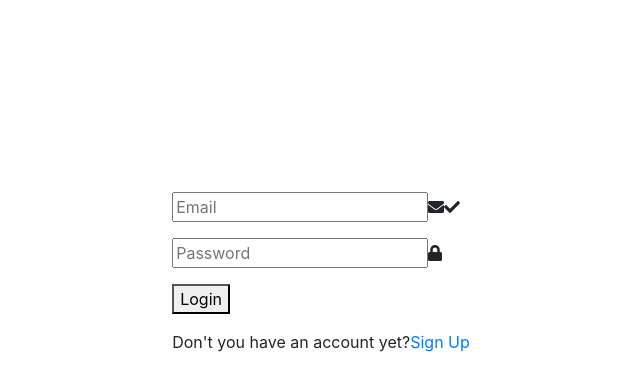
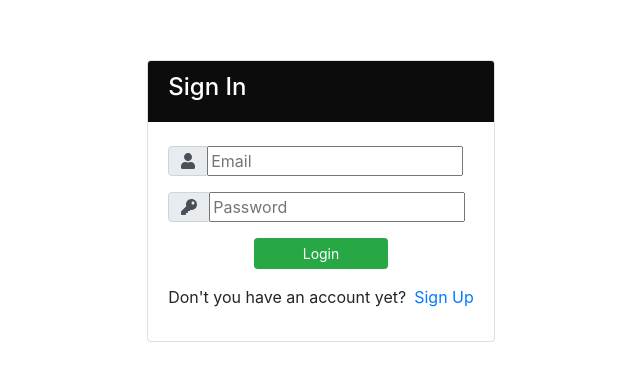
Before and after one commit to NickyWisenov/geo-location, a React (Create React App) app: page /login in a window 1280 px wide. Shown: the part 119-510 px from the top of the page, without its empty margins (319-959 px from the left). Built offline with nearby package versions, Linux system fonts and the light colour scheme.

Commit message:
update jts

```diff
--- a/src/container/layout/DefaultHeader/DefaultHeader.js
+++ b/src/container/layout/DefaultHeader/DefaultHeader.js
@@ -4,19 +4,24 @@ import './DefaultHeader.scss';
 import logo from '../../../assets/imgs/logo.svg';
 
 const DefaultHeader = () => {
+  const logo = '/logo192.png'
   return (
-    <div className="navbar navbar-expand navbar-dark bg-dark static-top">
+    <div className="navbar navbar-expand navbar-dark bg-dark static-top d-flex justify-content-between">
+      <div>
+        <button className="btn btn-link btn-sm text-white order-1 order-sm-0" id="sidebarToggle" href="#">
+          <i className="fas fa-bars"></i>
+        </button>
+        <div className="navbar-brand mr-1" href="index.html">
+          <img src={logo} alt="Logo img" className="logo" style={{ width: '30px' }} />
+        </div>
+      </div>
+      <div>
+        <Link to="/logout" className="form-inline my-2 my-lg-0 float-right" style={{ color: 'white', 'font-weight': '500' }}>
+          Logout
+        </Link>
+      </div>
 
-      <button className="btn btn-link btn-sm text-white order-1 order-sm-0" id="sidebarToggle" href="#">
-        <i className="fas fa-bars"></i>
-      </button>
-      <div className="navbar-brand mr-1" href="index.html"><img src={logo} alt="Logo img" className="logo" /></div>
-
-      <Link to="/singIn" className="form-inline my-2 my-lg-0">
-        Sign In
-      </Link>
-
-    </div>
+    </div >
   )
 }
 
--- a/src/container/layout/DefaultMain/DefaultMain.js
+++ b/src/container/layout/DefaultMain/DefaultMain.js
@@ -4,7 +4,10 @@ import DefaultMainSidebar from '../DefaultMainSidebar/DefaultMainSidebar';
 import DefaultMainContent from '../DefaultMainContent/DefaultMainContent';
 
 const DefaultMain = (props) => {
-  return(
+  return (
+    <React.Fragment>
+      <nav>
+      </nav>
       <div className="default-main columns">
         <div className="side-bar column is-3">
           <DefaultMainSidebar />
@@ -16,6 +19,7 @@ const DefaultMain = (props) => {
           </DefaultMainContent>
         </div>
       </div>
+    </React.Fragment>
   )
 }
 
--- a/src/container/pages/LoginPage/LoginPage.js
+++ b/src/container/pages/LoginPage/LoginPage.js
@@ -29,10 +29,17 @@ const LoginPage = () => {
     )
   }
   return (
-    <div className="page__login">
-      <div className="box">
-        <div className="field">
-          <p className="control has-icons-left has-icons-right">
+    <div className="page__login container">
+      <div className="d-flex justify-content-center h-100 ">
+        <div className="card">
+          <div className="card-header">
+            <h4>Sign In</h4>
+          </div>
+          <div className="card-body pt-4 pb-0">
+            <div className="input-group form-group">
+              <div className="input-group-prepend">
+                <span className="input-group-text"><i className="fas fa-user"></i></span>
+              </div>
               <input
                 className="input"
                 type="email"
@@ -40,16 +47,12 @@ const LoginPage = () => {
                 value={email}
                 onChange={e => setEmail(e.target.value)}
               />
-            <span className="icon is-small is-left">
-              <i className="fas fa-envelope"></i>
-            </span>
-            <span className="icon is-small is-right">
-              <i className="fas fa-check"></i>
-            </span>
-          </p>
+
             </div>
-        <div className="field">
-          <p className="control has-icons-left">
+            <div className="input-group form-group">
+              <div className="input-group-prepend">
+                <span className="input-group-text"><i className="fas fa-key"></i></span>
+              </div>
               <input
                 className="input"
                 type="password"
@@ -57,26 +60,23 @@ const LoginPage = () => {
                 value={password}
                 onChange={e => setPassword(e.target.value)}
               />
-            <span className="icon is-small is-left">
-              <i className="fas fa-lock"></i>
-            </span>
-          </p>
+
             </div>
-        <div className="field">
-          <p className="control">
-            <button className="button is-success" onClick={handleSubmit}>
+            <div className="form-group text-center">
+              <button className="btn btn-success btn-sm px-5 " onClick={handleSubmit}>
                 Login
             </button>
+            </div>
+            <div className="input-group form-group">
+              <p className="pr-2">
+                Don't you have an account yet?
               </p>
-        </div>
-        <div className="field">
-          <p className="control">
-            Don't you have an account yet?
               <a href="/signup">Sign Up</a>
-          </p>
             </div>
           </div>
         </div>
+      </div>
+    </div >
   )
 }
 
--- a/src/container/pages/LoginPage/LoginPage.scss
+++ b/src/container/pages/LoginPage/LoginPage.scss
@@ -2,5 +2,10 @@
   display: flex;
   justify-content: center;
   align-items: center;
-  min-height: 100vh;
+  min-height: 80vh;
 }
+
+.card-header {
+  background: #0c0c0c;
+  color: white;
+}
```
Also changed, not shown: 1 other file (tests, documents, lock files or other folders). Lines whose indentation alone changed are shown as unchanged.
